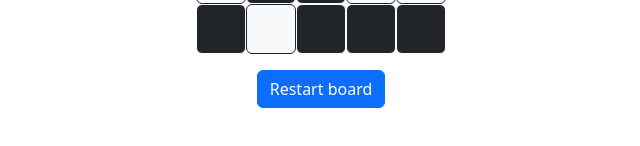
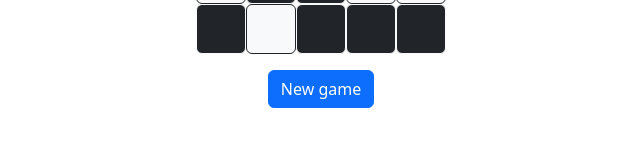
Before and after one commit to mjordonez2001/lights-out, a React (Vite) app: page / in a window 1280 px wide. Shown: the part 244-390 px from the top of the page, without its empty margins (319-959 px from the left). Built offline with nearby package versions, Linux system fonts and the light colour scheme.

Commit message:
Change button text to 'New game'

```diff
--- a/src/App.jsx
+++ b/src/App.jsx
@@ -18,7 +18,7 @@ function App() {
         size={size}
       />
       <button className="btn btn-primary mt-3" onClick={onRestart}>
-        Restart board
+        New game
       </button>
     </div>
   );
```
